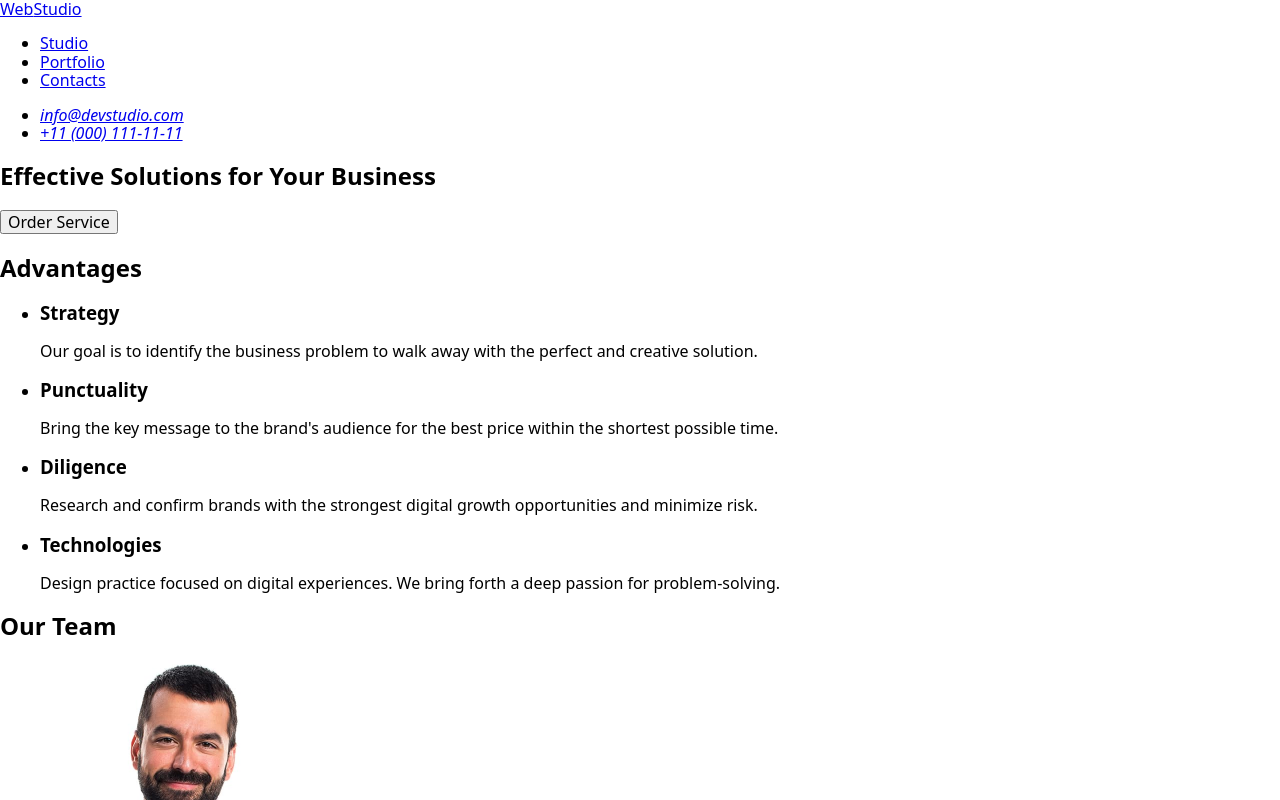
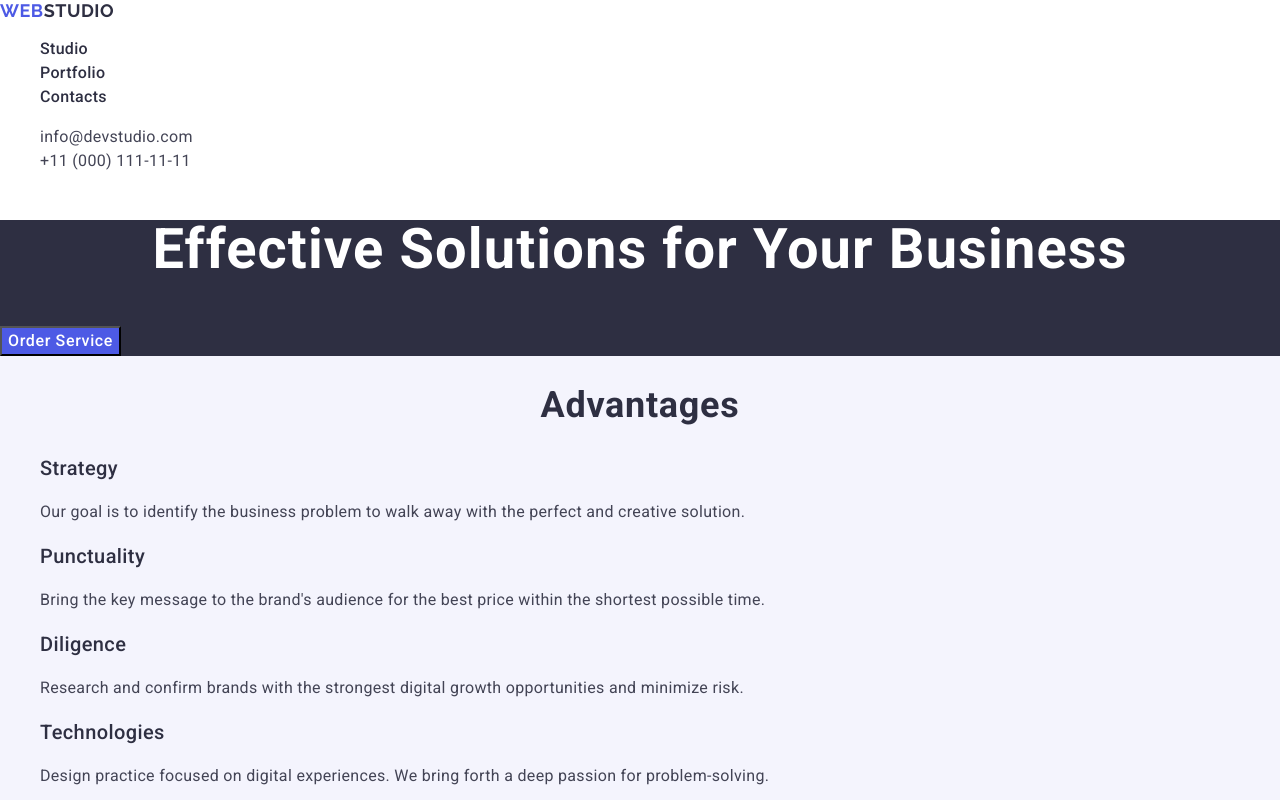
Before and after one commit to Masikkx/goit-markup-hw-02, a plain HTML site: page index.html in a window 1280 px wide. Shown: the top 800 px of the page. Drawn offline with nearby package versions, Linux system fonts and the light colour scheme.

Commit message:
Add fonts, text and background color

```diff
--- a/css/styles.css
+++ b/css/styles.css
@@ -0,0 +1,110 @@
+
+body{
+	font-family: "Roboto", sans-serif;
+	color: #434455;
+}
+.hero , footer{
+	background-color: #2E2F42;
+}
+main{
+	background-color: #F4F4FD;
+}
+a{
+	text-decoration: none;
+	font-style: normal;
+}
+li{
+	list-style: none;
+}
+h2{
+	color: #2E2F42;
+	font-weight: 700;
+	font-size: 36px;
+	line-height: 111%;
+	letter-spacing: 0.02em;
+	text-align: center;
+}
+h3{
+	color: #2E2F42;
+	font-weight: 500;
+	font-size: 20px;
+	line-height: 120%;
+	letter-spacing: 0.02em;
+}
+p{
+	font-weight: 400;
+	font-size: 16px;
+	line-height: 150%;
+	letter-spacing: 0.02em;
+}
+
+/* ---Header style--- */
+
+.logo{
+	font-family: "Raleway", sans-serif;
+	font-weight: bold;
+	font-size: 18px;
+	line-height: 117%;
+	letter-spacing: 0.03em;
+	text-transform: uppercase;
+	color: #2E2F42;
+}
+.logo span{
+	color: #4D5AE5;
+}
+.page-nav-list-item a{
+	color: #2E2F42;
+	font-weight: 500;
+	font-size: 16px;
+	line-height: 150%;
+	letter-spacing: 0.02em;
+}
+.page-nav-list-item a:hover,
+.page-nav-list-item a:active,
+.page-nav-list-item a:focus,
+.page-contacts-list-item a:hover,
+.page-contacts-list-item a:active,
+.page-contacts-list-item a:focus {
+	color: #404BBF;
+}
+.page-contacts-list-item a{
+	color: #434455;
+	font-weight: 400;
+	font-size: 16px;
+	line-height: 150%;
+	letter-spacing: 0.02em;
+}
+
+/* ---HERO--- */
+
+h1{
+	color: #FFFFFF;
+	font-weight: 700;
+	font-size: 56px;
+	line-height: 107%;
+	letter-spacing: 0.02em;
+	text-align: center
+}
+.hero-btn{
+	color: #FFFFFF;
+	background-color: #4D5AE5;
+	font-weight: 500;
+	font-size: 16px;
+	line-height: 150%;
+	letter-spacing: 0.04em;
+	cursor: pointer;
+}
+.hero-btn:hover,
+.hero-btn:active,
+.hero-btn:focus{
+background-color:#404bbf;
+}
+
+/* ---FOOTER--- */
+.page-footer .logo{
+	color: #F4F4FD;
+}
+.page-footer p{
+	color: #F4F4FD;
+
+}
--- a/index.html
+++ b/index.html
@@ -6,7 +6,16 @@
 	<link rel="stylesheet" href="https://cdnjs.cloudflare.com/ajax/libs/modern-normalize/3.0.1/modern-normalize.css"
 		integrity="sha512-gnAN+RgTMylunXI7AMg+PtcUGpKZFkZJoFIkAWvdPFRrFJz3p2tx4+9xbjILRfN7CzoViMgS8vSf06fSQzWZjA=="
 		crossorigin="anonymous" referrerpolicy="no-referrer" />
-	<title>WebStudio</title>
+		<link rel="preconnect" href="https://fonts.googleapis.com">
+		<link rel="preconnect" href="https://fonts.gstatic.com" crossorigin>
+		<link
+		href="https://fonts.googleapis.com/css2?family=Raleway:ital,wght@0,700;1,700&family=Roboto:wdth,wght@75..100,100..900&display=swap"
+		rel="stylesheet">
+		<link rel="preconnect" href="https://fonts.googleapis.com">
+		<link rel="preconnect" href="https://fonts.gstatic.com" crossorigin>
+		<link href="https://fonts.googleapis.com/css2?family=Roboto:wdth,wght@75..100,100..900&display=swap" rel="stylesheet">
+		<link rel="stylesheet" href="./css/styles.css">
+		<title>WebStudio</title>
 </head>
 <body>
 
@@ -120,7 +129,7 @@
 			</section>
 		</main>
 		<footer class="page-footer">
-			<a href="./index.html" class="logo">WebStudio</a>
+			<a href="./index.html" class="logo"><span>Web</span>Studio</a>
 			<p>Increase the flow of customers and sales for your business with digital marketing & growth solutions.</p>
 		</footer>
 </body>
```
